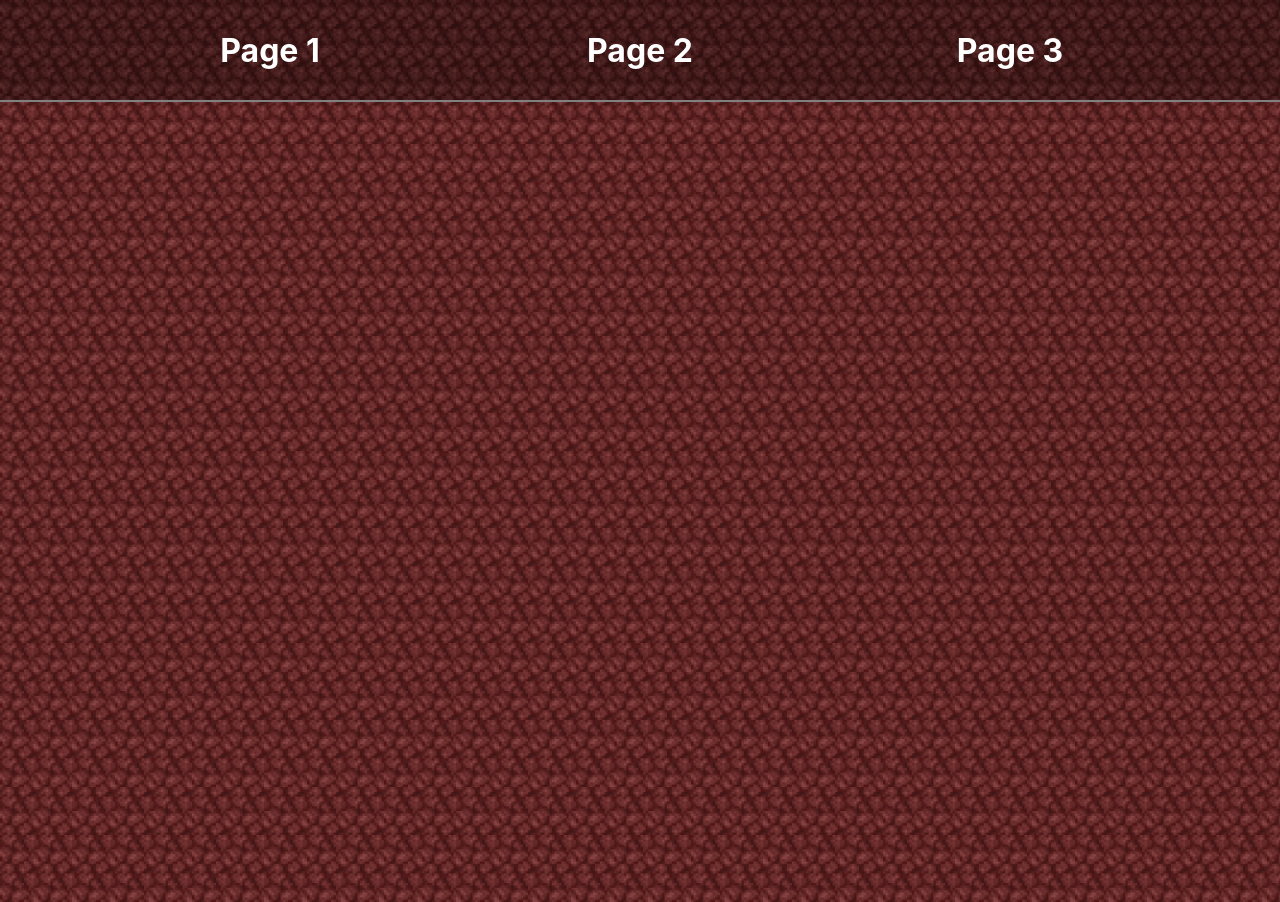
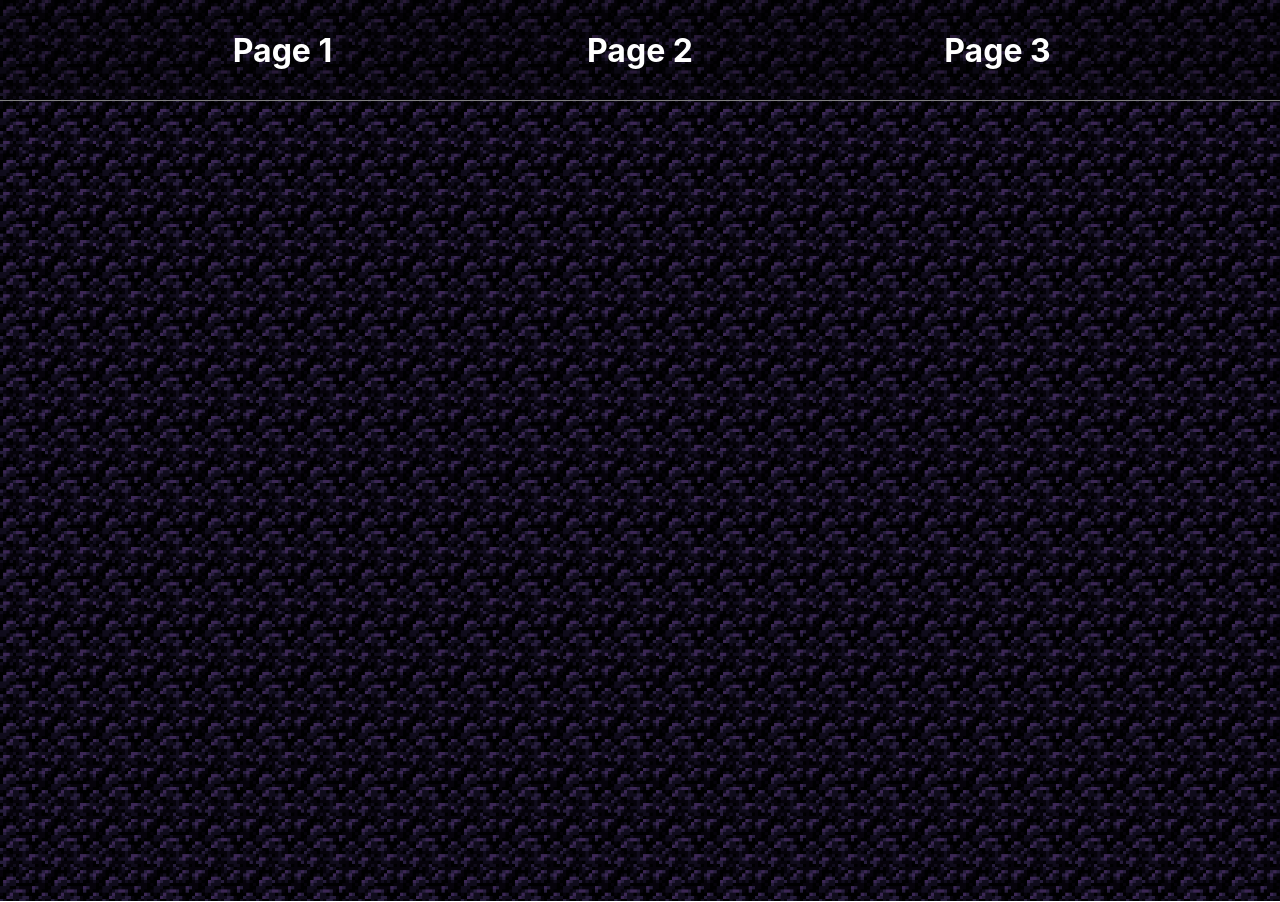
Before and after one commit to NoleStites/nole_website, a React (Create React App) app: page / in a window 1280 px wide. Built offline with nearby package versions, Linux system fonts and the light colour scheme.

Commit message:
Dropdown working

```diff
--- a/src/App.css
+++ b/src/App.css
@@ -1,21 +1,10 @@
 /* Minecraft block textures:
-https://minecraft.fandom.com/wiki/List_of_block_textures                 */
+https://minecraft.fandom.com/wiki/List_of_block_textures */
 .background_img {
-  background-image: url('./netherrack.webp');
-  background-size: 3%;
+  background-image: url('./obsidian.webp');
+  background-size: 4%;
   /* background-repeat: no-repeat; */
   /* background-size: cover; */
-}
-
-.App-logo {
-  height: 40vmin;
-  pointer-events: none;
-}
-
-@media (prefers-reduced-motion: no-preference) {
-  .App-logo {
-    animation: App-logo-spin infinite 20s linear;
-  }
 }
 
 .App-header {
@@ -28,16 +17,3 @@ https://minecraft.fandom.com/wiki/List_of_block_textures                 */
   font-size: calc(10px + 2vmin);
   color: white;
 }
-
-.App-link {
-  color: #61dafb;
-}
-
-@keyframes App-logo-spin {
-  from {
-    transform: rotate(0deg);
-  }
-  to {
-    transform: rotate(360deg);
-  }
-}
--- a/src/landing_page/navbar.css
+++ b/src/landing_page/navbar.css
@@ -7,7 +7,8 @@
     align-items: center;
     height: 100px;
     padding: 0px;
-border-bottom: 2px solid grey   ;
+    border-bottom: 1px solid grey;
+    color: white;
 }
 
 .nav_item {
@@ -17,15 +18,57 @@ border-bottom: 2px solid grey   ;
     flex-basis: 200px;
     text-align: center;
     height: 100%;
+    width: 150px;
 
-    color: white;
     margin: 0px;
+    padding: 0px;
 }
 
-.nav_item:hover {
+.item_name {
+    height: fit-content;
+}
+
+.dropdown {
+    position: relative;
+    display: inline-block;
+    height: 100%;
+}
+
+.dropdown_content {
+    display: none;
+    position: absolute;
+    background-color: rgba(161, 161, 161, 0.526);
+    width: 100%;
+    z-index: 1;
+}
+
+.dropdown_item {
+    text-align: center;
+    padding: 5px;
+    margin: 0px;
+    font-size: 15pt;
+    color: white;
+}
+
+a {
+    text-decoration: none;
+}
+
+.dropdown_content, .dropdown_item {
+    border-bottom-left-radius: 8px;
+    border-bottom-right-radius: 8px;
+}
+
+.dropdown:hover .dropdown_content {
+    display: block;
+}
+
+.dropdown:hover .nav_item {
     border-bottom: 5px solid white;
     background-image: linear-gradient(rgba(255, 255, 255, 0), rgba(255, 255, 255, 0.114));
 }
 
-.item_name {
+.dropdown_item:hover {
+    background-color: rgba(181, 181, 181, 0.526);
+
 }
--- a/src/landing_page/navbar.js
+++ b/src/landing_page/navbar.js
@@ -1,13 +1,33 @@
 import './navbar.css';
 
-function NavItem ({name}) {
+function NavItem ({ name, dropdown }) {
+    if (dropdown) {
         return (
+            <div className='dropdown'>
                 <div className="nav_item">
                         <h1 className="item_name"> {/*This allows the nav item's name to be centered vertically*/}
                             {name}
                         </h1>
                 </div>
+                <div className='dropdown_content'>
+                    {
+                        Object.entries(dropdown)
+                        .map( ([item_name, url]) => <a href={url}><p className='dropdown_item'>{item_name}</p></a> )
+                    }
+                </div>
+            </div>
         );
+    } else {
+        return (
+            <div className='dropdown'>
+                <div className="nav_item">
+                        <h1 className="item_name"> {/*This allows the nav item's name to be centered vertically*/}
+                            {name}
+                        </h1>
+                </div>
+            </div>
+        );
+    }
 }
 
 function Navbar() {
@@ -15,7 +35,7 @@ function Navbar() {
         <div className="nav">
             <NavItem name={"Page 1"}/>
             <NavItem name={"Page 2"}/>
-            <NavItem name={"Page 3"}/>
+            <NavItem name={"Page 3"} dropdown={{"Test 1": "URL1", "Test 2": "URL2"}}/>
         </div>
     );
 }
```
Also changed, not shown: src/obsidian.webp (added). Lines whose indentation alone changed are shown as unchanged.
